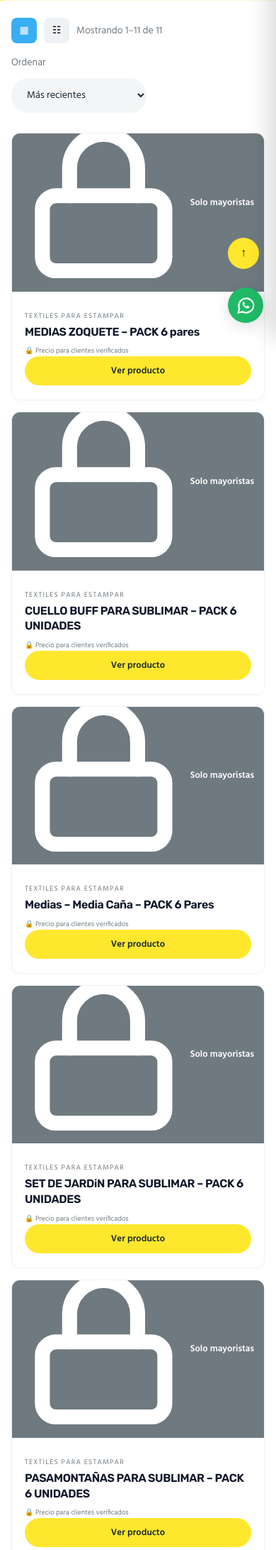
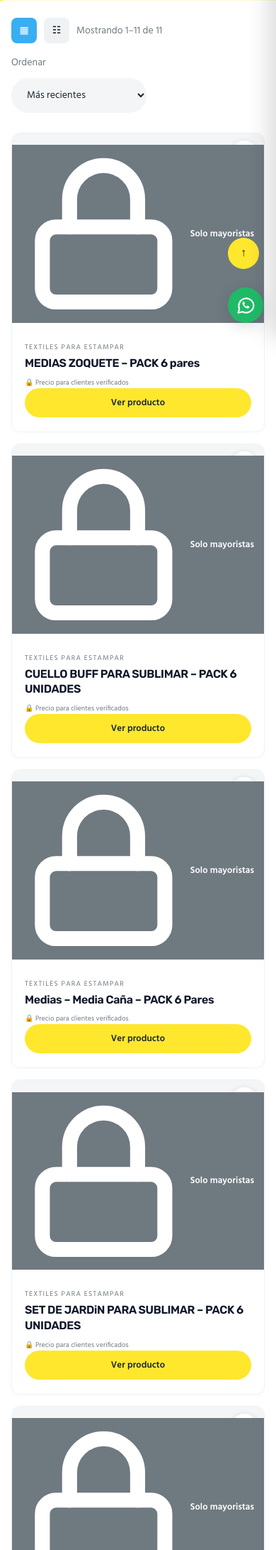
Before and after one commit to Miguelituu/serinsumos, a PHP site: page /catalogo.php?categoria=textiles-para-estampar in a window 390 px wide. Shown: the part 369-2553 px from the top of the page at 71% size. Run offline with PHP 8.4, Linux system fonts and the light colour scheme; data comes from the database, SQL or seed files in the repository; data that the repository does not hold is empty; some libraries are stand-ins or nearby versions.

Commit message:
Ajustar imagenes de productos en grilla para movil

```diff
--- a/assets/site.css
+++ b/assets/site.css
@@ -46,6 +46,29 @@ img, video, iframe, embed, object { max-width: 100%; height: auto; }
     h1, h2, h3 { overflow-wrap: break-word; word-break: break-word; }
     input, select, textarea { max-width: 100%; }
     .cart-table, .order-items-table, .prod-table { min-width: 0; }
+
+    /* Imagenes de productos: ajuste en movil */
+    .pc-thumb-wrap,
+    .pc-thumb-wrap .shop-thumb,
+    .pc-thumb-wrap .shop-thumb img,
+    .home-product-card .product-image,
+    .home-product-card .product-image img,
+    .product-image,
+    .product-image img {
+        max-width: 100% !important;
+    }
+    .pc-thumb-wrap { aspect-ratio: 16 / 9 !important; }
+    .pc-thumb-wrap .shop-thumb img { aspect-ratio: 16 / 9 !important; height: 100% !important; }
+    .home-product-card .product-image { aspect-ratio: 4 / 3 !important; }
+    .product-image { aspect-ratio: 4 / 3 !important; }
+    .product-grid { grid-template-columns: repeat(2, 1fr) !important; gap: 12px !important; }
+}
+
+@media (max-width: 480px) {
+    .pc-thumb-wrap { aspect-ratio: 4 / 3 !important; }
+    .pc-thumb-wrap .shop-thumb img { aspect-ratio: 4 / 3 !important; }
+    .product-grid { grid-template-columns: 1fr !important; }
+    .shop-grid { grid-template-columns: 1fr !important; gap: 16px !important; }
 }
 
 @media (max-width: 480px) {
```
